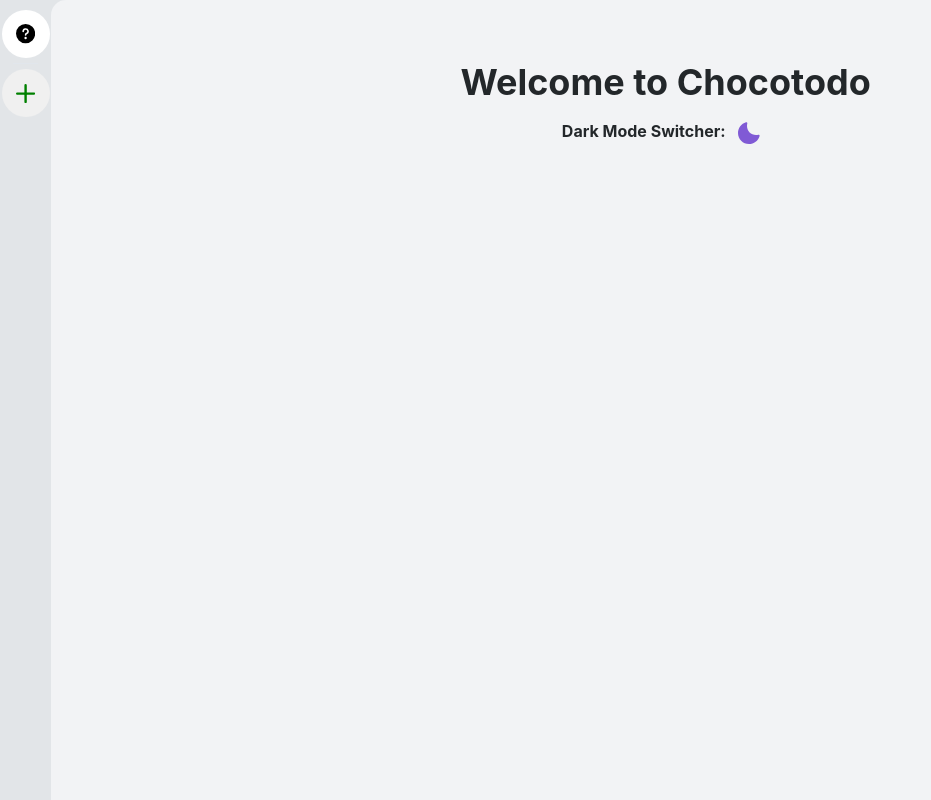
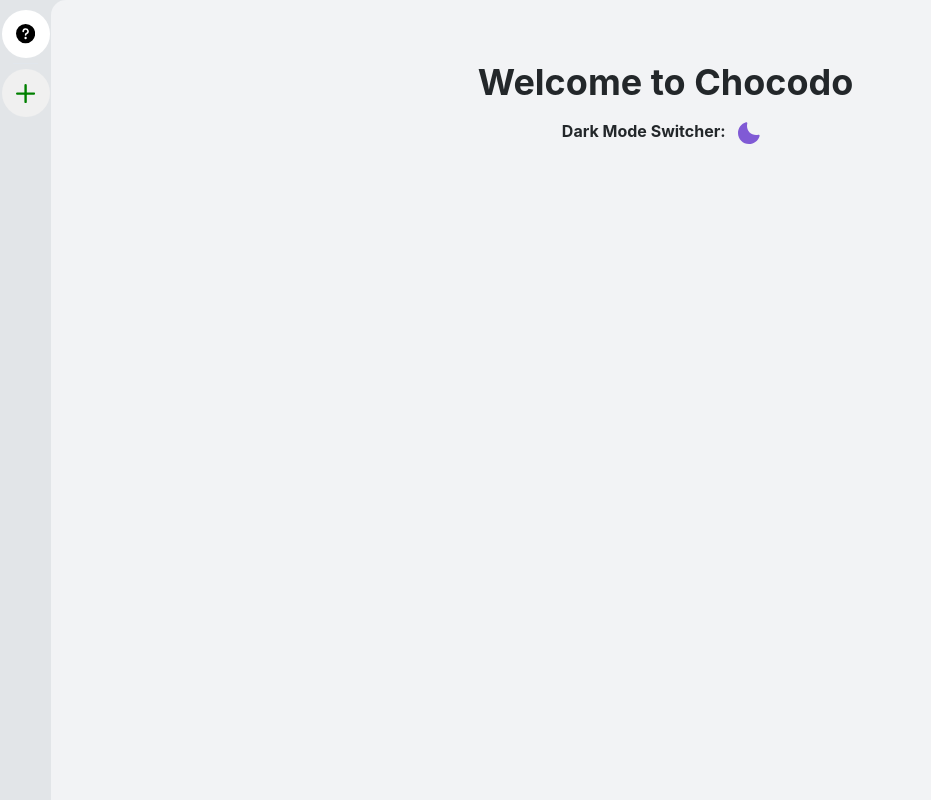
Before and after one commit to UserModel/Chocodo, a React (Create React App) app: page / in a window 1280 px wide. Shown: the whole page, without its empty margins (0-931 px from the left). Built offline with nearby package versions, Linux system fonts and the light colour scheme.

Commit message:
Switch names from chocotodo to chocodo

```diff
--- a/public/index.html
+++ b/public/index.html
@@ -24,7 +24,7 @@
       work correctly both with client-side routing and a non-root public URL.
       Learn how to configure a non-root public URL by running `npm run build`.
     -->
-        <title>Chocotodo: A Gaming To-Do List</title>
+        <title>Chocodo: A Gaming To-Do List</title>
     </head>
     <body>
         <noscript>You need to enable JavaScript to run this app.</noscript>
--- a/src/InformationPanel.tsx
+++ b/src/InformationPanel.tsx
@@ -7,7 +7,7 @@
 
     return (
         <VStack padding="5%">
-            <Heading color={textColor}>Welcome to Chocotodo</Heading>
+            <Heading color={textColor}>Welcome to Chocodo</Heading>
             <Heading size="sm">
                 Dark Mode Switcher: <ThemeSwitch />
             </Heading>
```
Also changed, not shown: public/manifest.json, 1 other file (tests, documents, lock files or other folders).
